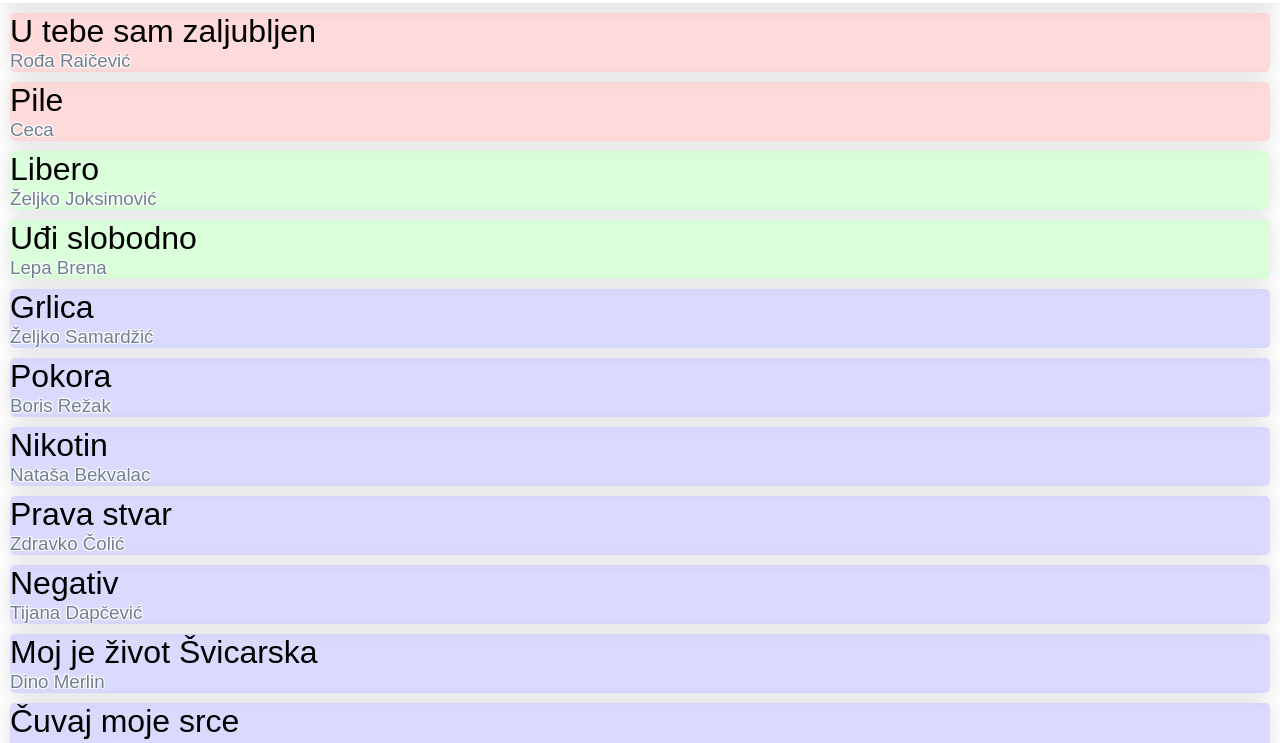
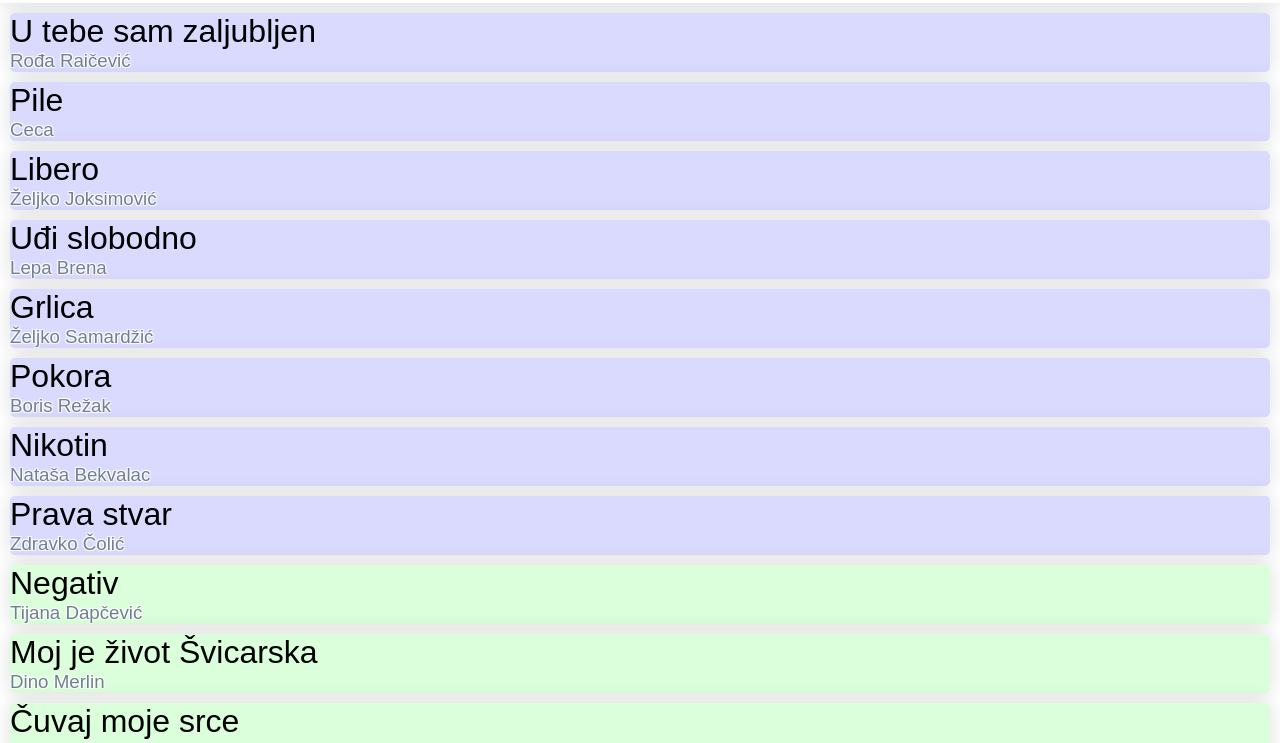
Before and after one commit to zlukac96/Tekstovi, a plain HTML site: page index.html in a window 1280 px wide. Shown: the part 57-800 px from the top of the page. Drawn offline with Linux system fonts and the light colour scheme.

Commit message:
Add files via upload

```diff
--- a/index.html
+++ b/index.html
@@ -49,7 +49,7 @@
 					</div>
 				</div>
 				<div class="menu-item search-button"><h1>Pretraga</h1></div>
-				<div class="menu-item reset-button"><h1>Reset</h1></div>
+				<div class="menu-item reset-button"><h1>Reset (Dvoklik)</h1></div>
 			</div>
 
 			<div class="list-container container-style">
--- a/list.js
+++ b/list.js
@@ -5,7 +5,7 @@ let listElements = [
 	songTitle:"U tebe sam zaljubljen",
 	songAuthor: "Rođa Raičević",
 	songKey: "E",
-	songColor: "#ff000025",
+	songColor: "#dadaff",
 	songText:`Reci cu ti, necu kriti
 u tebe sam zaljubljen
 cini mi se zivot ceo
@@ -35,7 +35,7 @@ bile ptice selice`,
 	songTitle:"Pile",
 	songAuthor: "Ceca",
 	songKey: "Gismol",
-	songColor: "#ff000025",
+	songColor: "#dadaff",
 	songText:`Ovo je svet za pametnije
 ovo je put za neke hrabrije
 
@@ -65,7 +65,7 @@ ovo je put za neke snaznije`,
 	songTitle:"Libero",
 	songAuthor: "Željko Joksimović",
 	songKey: "Cmol",
-	songColor: "#00ff0025",
+	songColor: "#dadaff",
 	songText:`Priznacu ti sve i za sta nisam kriv
 umesto mene nek drugi se bore
 moje telo predalo se
@@ -110,7 +110,7 @@ Ref.`,
 	songTitle:"Uđi slobodno",
 	songAuthor: "Lepa Brena",
 	songKey: "Amol",
-	songColor: "#00ff0025",
+	songColor: "#dadaff",
 	songText:`O, kako uzimas mi dah
 kad korake ti cujem
 i k'o da nije noc, san me ne hvata
@@ -158,7 +158,7 @@ Ref.`,
 	songTitle:"Grlica",
 	songAuthor: "Željko Samardžić",
 	songKey: "Amol",
-	songColor: "#0000ff25",
+	songColor: "#dadaff",
 	songText:`Sto si to u meni nasla
 moja tuzna grlice
 sto su drumovi za mene
@@ -193,7 +193,7 @@ tvojih dvadeset i pet`,
 	songTitle:"Pokora",
 	songAuthor: "Boris Režak",
 	songKey: "D",
-	songColor: "#0000ff25",
+	songColor: "#dadaff",
 	songText:`Kad bi mi dala ti
 u srce da udjem ti
 i da pustim korjenje
@@ -232,7 +232,7 @@ Ref.`,
 	songTitle:"Nikotin",
 	songAuthor: "Nataša Bekvalac",
 	songKey: "Dmol",
-	songColor: "#0000ff25",
+	songColor: "#dadaff",
 	songText:`Sa devojkom si bio
 juce sam videla te slucajno
 isti k'o i uvek
@@ -270,7 +270,7 @@ Ref.`,
 	songTitle:"Prava stvar",
 	songAuthor: "Zdravko Čolić",
 	songKey: "Dmol",
-	songColor: "#0000ff25",
+	songColor: "#dadaff",
 	songText:`Jedna za drugom
 takav zivot je moj
 nisam ljubio stvarno
@@ -310,7 +310,7 @@ Ref. 2x`,
 	songTitle:"Negativ",
 	songAuthor: "Tijana Dapčević",
 	songKey: "Dmol",
-	songColor: "#0000ff25",
+	songColor: "#daffda",
 	songText:`Svaki put kada ostanes sam
 budi siguran da tu sam ja
 u vazduhu, u stvarima
@@ -334,7 +334,7 @@ moj bol osmeh je tvoj`,
 	songTitle:"Moj je život Švicarska",
 	songAuthor: "Dino Merlin",
 	songKey: "Cmol",
-	songColor: "#0000ff25",
+	songColor: "#daffda",
 	songText:`S vremena na vrijeme
 tvoje ime spomenem
 s vremena na vrijeme
@@ -372,7 +372,7 @@ Ref. `,
 	songTitle:"Čuvaj moje srce",
 	songAuthor: "Aleksandra Radović",
 	songKey: "Amol iz F",
-	songColor: "#0000ff25",
+	songColor: "#daffda",
 	songText:`Secam se, ti i ja
 sve smo mogli, sam Bog zna
 bosi pod zvezdama
@@ -414,7 +414,7 @@ Ref.`,
 	songTitle:"Piši propalo",
 	songAuthor: "Saša Kovačević",
 	songKey: "Cismol",
-	songColor: "#0000ff25",
+	songColor: "#ffdada",
 	songText:`Pomislio sam, bas nas je krenulo
 samo tebe sam u belom video
 sa ovog puta nikad ne bih skrenuo
@@ -451,7 +451,7 @@ Zato, duso, pisi propalo`,
 	songTitle:"Udala se moja crna draga",
 	songAuthor: "Željko Samardžić",
 	songKey: "Hmol",
-	songColor: "#0000ff25",
+	songColor: "#ffdada",
 	songText:`Udala se moja crna draga
 otisla mi kao mladost s praga
 daleko, u pravcu proleca
@@ -483,7 +483,7 @@ da dodjem, nikad me nije pozvala
 	songTitle:"Ludi petak",
 	songAuthor: "Miligram",
 	songKey: "A",
-	songColor: "#0000ff25",
+	songColor: "#ffdada",
 	songText:`Cekam tebe, cekam noc
 a ni jedne na vidiku
 ostao sam sam
--- a/script.js
+++ b/script.js
@@ -21,7 +21,7 @@ window.addEventListener('beforeunload', function (e) {
 
 	let oldHeaderText;
 
-	const OpenedSongColor = "#00000044";
+	const OpenedSongColor = "#bbbbbb";
 
 	let backButton = document.querySelector(".back-button");
 	let menuButton = document.querySelector(".menu-button");
@@ -192,7 +192,7 @@ window.addEventListener('beforeunload', function (e) {
 		closeMenu();
 	}
 
-	resetButton.addEventListener("click", resetFunction);
+	resetButton.addEventListener("dblclick", resetFunction);
 
 	function openSearch(){
 		closeMenu();
--- a/style.css
+++ b/style.css
@@ -104,6 +104,14 @@ body{
 	/*height: 80px;*/
 }
 
+.list-item:hover, .search-list-item:hover{
+	filter: opacity(90%);
+}
+
+.list-item:active, .search-list-item:active{
+	filter: opacity(80%);
+}
+
 .container-style{
 	flex-direction: column;
 	justify-content: flex-start;
@@ -115,11 +123,11 @@ body{
 }
 
 .list-item:first-child, .search-list-item:first-child{
-	margin-top: var(--listMargin);;
+	margin-top: var(--listMargin);
 }
 
 .list-item:last-child, .search-list-item:last-child{
-	margin-bottom: var(--listMargin);;
+	margin-bottom: calc(var(--listMargin) + 25vh);
 }
 
 .list-item h3, .search-list-item h3{
@@ -165,6 +173,15 @@ body{
 	padding: 10px 0;
 	text-align: center;
 	cursor: pointer;
+}
+
+.menu-item:hover{
+	background-color:black;
+	color: white;
+}
+
+.menu-item:active{
+	filter: opacity(70%);
 }
 
 .menu-item:nth-child(2){
@@ -218,7 +235,7 @@ body{
 	white-space: pre;
 	text-wrap: wrap;
 	text-align: center;
-	margin: 24px 12px;
+	margin: 24px 12px 25vh;
 }
 
 /*
```
